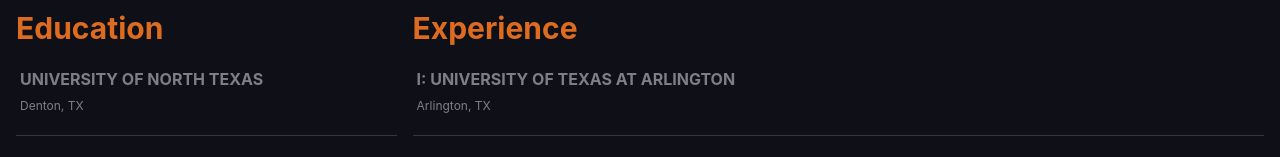
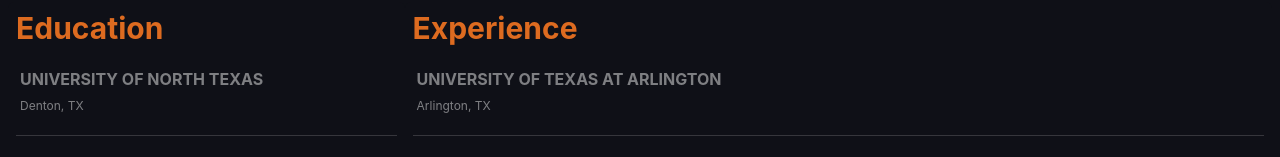
Before and after one commit to Zed-4/Portfolio-React-ChakraUI, a React (Create React App) app: page / in a window 1280 px wide. Shown: the part 268-425 px from the top of the page. Built offline with nearby package versions, Linux system fonts and the light colour scheme.

Commit message:
doc: adjusted text

```diff
--- a/src/App.js
+++ b/src/App.js
@@ -492,7 +492,7 @@
                       opacity: '100%'
                     }}>
                     <Heading size='sm' textTransform='uppercase'>
-                      I: University of Texas at Arlington
+                      University of Texas at Arlington
                     </Heading>
                     <Text pt='2' fontSize='xs'>
                       Arlington, TX
```
